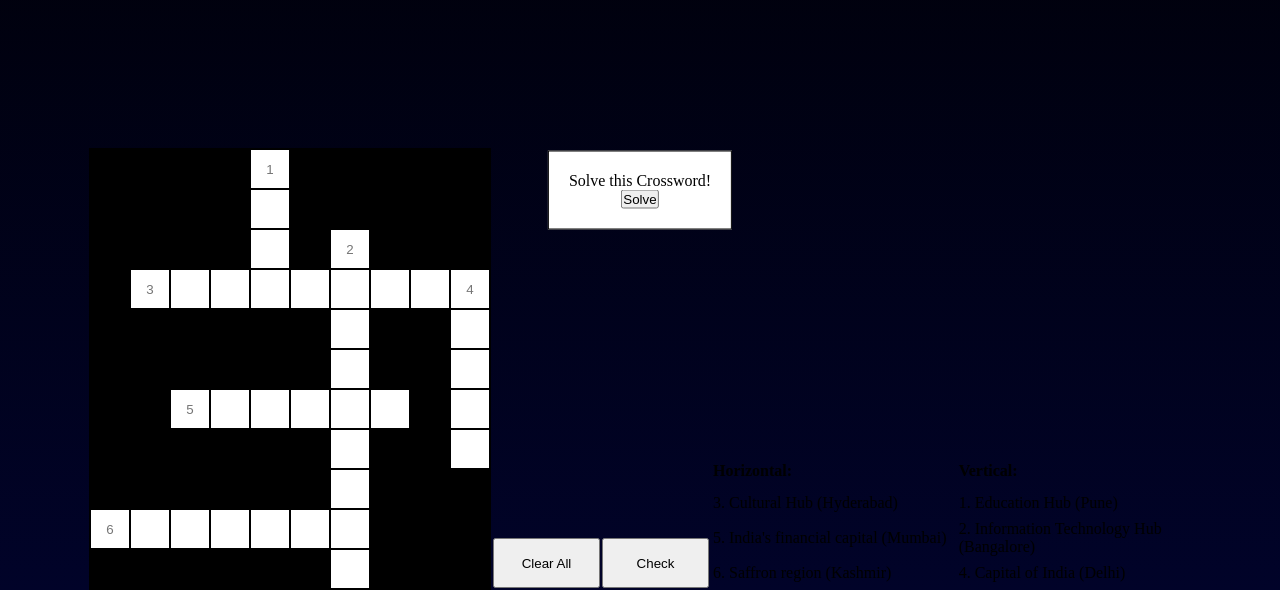
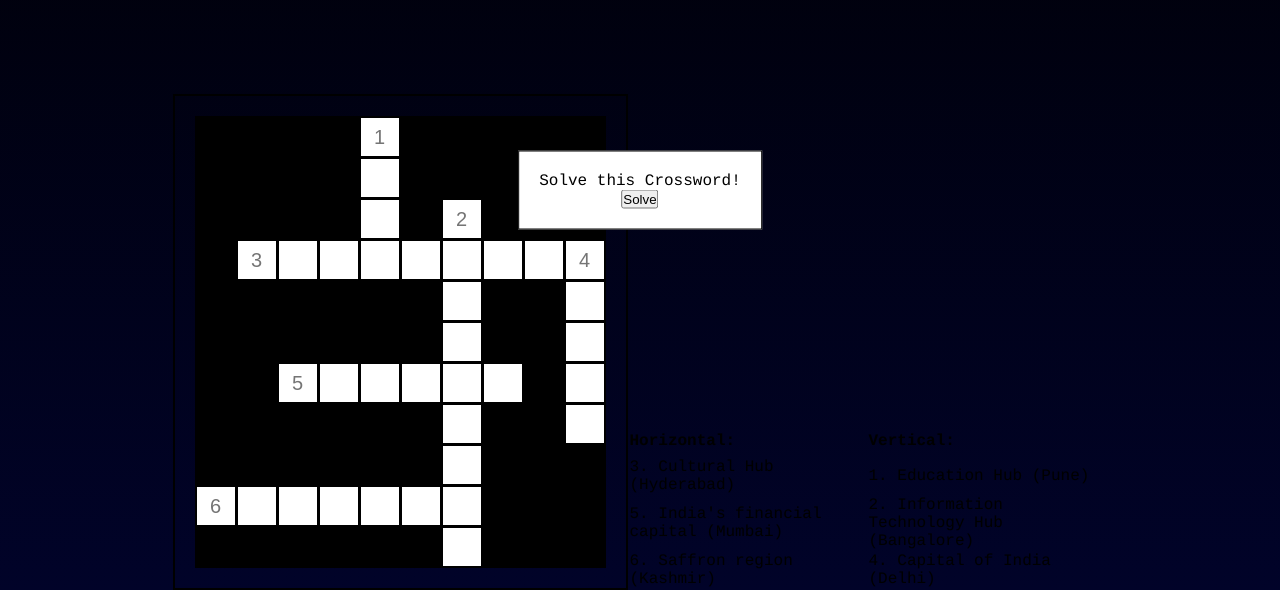
Before and after one commit to Esmedxdx/Esmedxdx.github.io, a plain HTML site: page index.html in a window 1280 px wide. Shown: the part 210-800 px from the top of the page. Drawn offline with Linux system fonts and the light colour scheme.

Commit message:
Update index.html

```diff
--- a/index.html
+++ b/index.html
@@ -3,15 +3,33 @@
 <head>
 <title>Crossword Puzzle</title>
 <style>
-#cross{
+body {
+    font-family: Courier, monospace;
+    background-color: AliceBlue;
+    display: flex;
+    justify-content: center;
+    align-items: center;
+    height: 100vh;
+    margin: 0;
+}
+
+#crossword-container {
+    border: 2px solid black;
+    padding: 20px;
+}
+
+#crossword {
     text-align: center;
-    width:30px;
-    height:30px;
-    margin: 0;
-    padding: 0;
+    margin: 0 auto;
     border-collapse: collapse;
-    border: 1px solid white;
 }
+
+#crossword td {
+    width: 30px;
+    height: 30px;
+    border: 1px solid black;
+}
+
 #buttons{
     width:30%;
     float: right;
@@ -48,7 +66,9 @@ td{
     height:40px;
     border: 1px solid black;
     text-align: center;
+    font-size: 20px;
 }
+
 #hintsTable{
     width: 480px;
     float: left;
@@ -336,14 +356,33 @@ body{
     animation:flower-fall-down-purple  6s 1.2s linear forwards, flower-falling 6s 7.2s linear infinite;
 }
 
-
-@keyframes open-flower{
-        0%{
-            transform:  translateX(-50%) rotate(0);
-        }
+@keyframes flower-appear {
+    0% {
+        transform: translateY(100vh);
+        opacity: 0;
+    }
+    50% {
+        transform: translateY(50vh);
+        opacity: 0.5;
+    }
+    100% {
+        transform: translateY(0);
+        opacity: 1;
+    }
 }
 
-@keyframes open-flowe--middle {
+@keyframes open-flower {
+    0% {
+        transform: translateY(100vh) translateX(-50%) rotate(0);
+        opacity: 0;
+    }
+    100% {
+        transform: translateY(0) translateX(-50%) rotate(0);
+        opacity: 1;
+    }
+}
+
+@keyframes open-flower--middle {
     0%{
         opacity: 0;
         transform: translateX(-50%) scale(0);
@@ -446,7 +485,7 @@ var currentTextInput;
 var puzzelArrayData;
 //Loads the Crossword
 function initializeScreen(){
-    var puzzelTable = document.getElementById("puzzel");
+    var puzzelTable = document.getElementById("crossword");
     puzzelArrayData = preparePuzzelArray();
     for ( var i = 0; i < puzzelArrayData.length ; i++ ) {
         var row = puzzelTable.insertRow(-1);
@@ -477,8 +516,8 @@ function addHint(){
 }
 
 //Stores ID of the selected cell into currentTextInput
-function textInputFocus(txtID123){
-    currentTextInput = txtID123;
+function textInputFocus(txtID){
+    currentTextInput = txtID;
 }
 
 //Returns Array
@@ -648,12 +687,10 @@ function goBack() {
 </script>
 </head>
 <body onload="initializeScreen()">
-<div id="leftBox">
-<table id="puzzel">
-
-</table>
+<div id="crossword-container">
+    <table id="crossword"></table>
 </div>
-<div id="rightBox">
+<div id="leftBox" style="display:none">
 <table>
     <tr><td><input class="butt"  type="submit" value="Clear All" onclick="clearAllClicked()"></td>
     <td><input class="butt"  type="submit" value="Check" onclick="checkClicked()"></td></tr>
```
